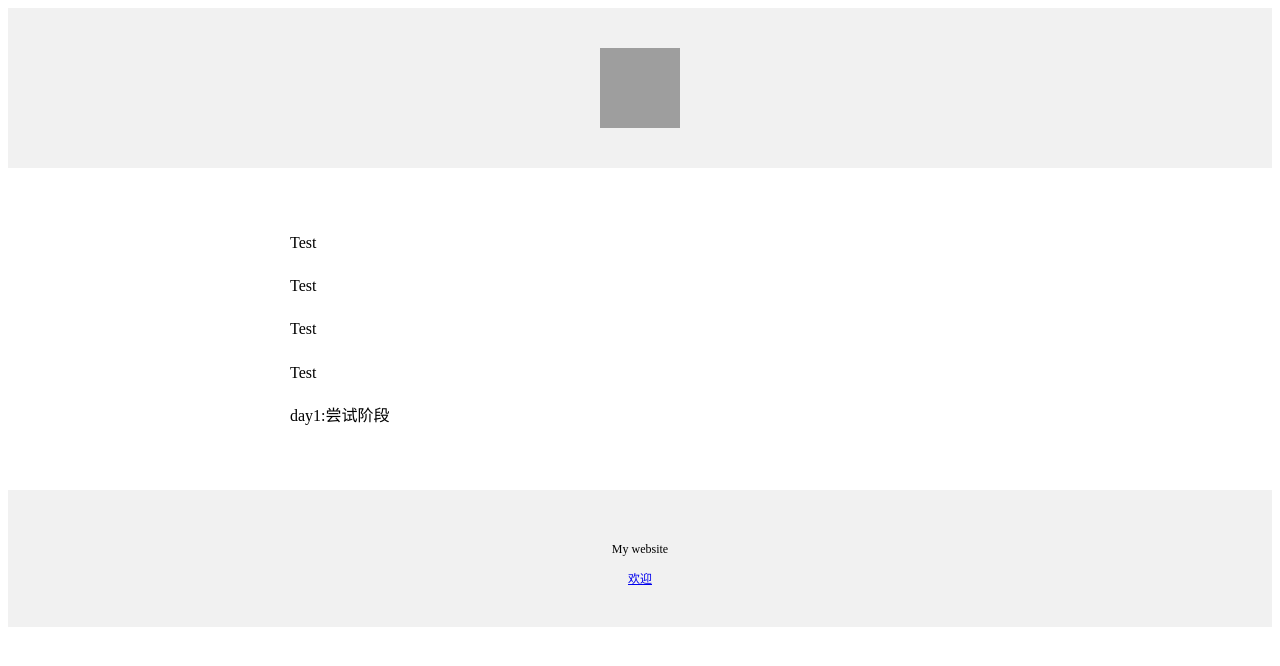
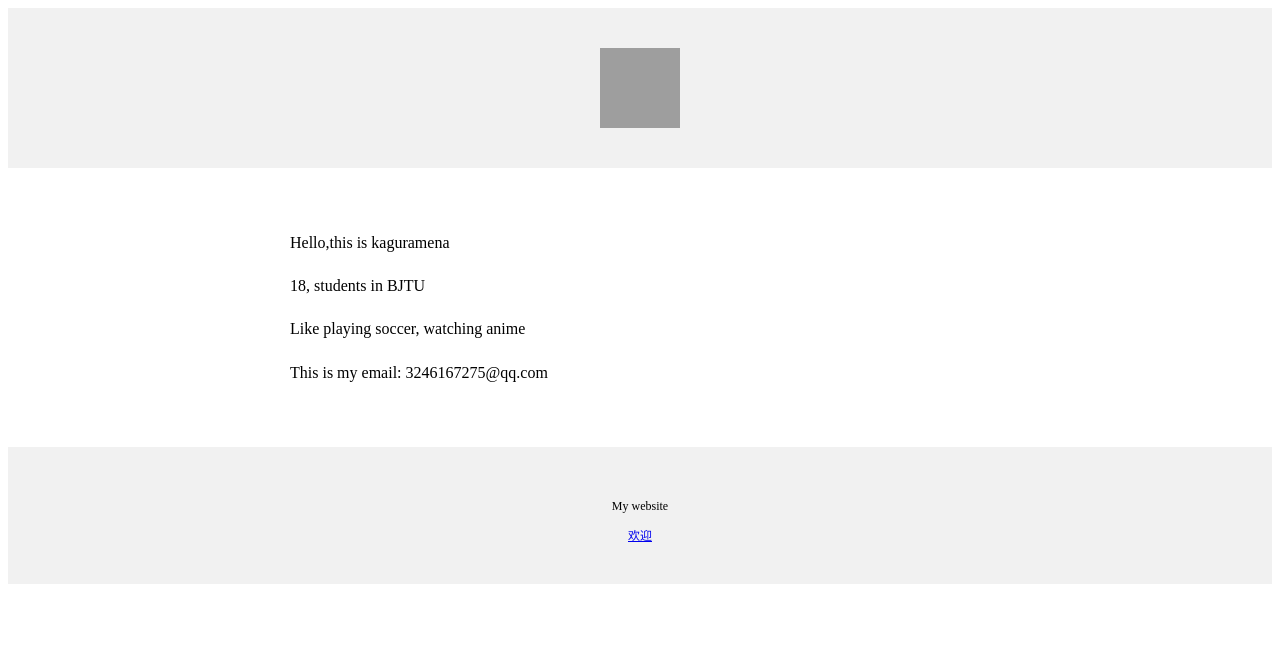
Before and after one commit to kaguramena/kagura, a plain HTML site: page index.html in a window 1280 px wide. Drawn offline with Linux system fonts and the light colour scheme; grey boxes are pictures that could not be loaded.

Commit message:
添加了自我介绍(版本10)

```diff
--- a/index.html
+++ b/index.html
@@ -12,11 +12,10 @@
         line-height: 1.7;
       "
     >
-      <p>Test</p>
-      <p>Test</p>
-      <p>Test</p>
-      <p>Test</p>
-      <p>day1:尝试阶段</p>
+      <p>Hello,this is kaguramena</p>
+      <p>18, students in BJTU</p>
+      <p>Like playing soccer, watching anime</p>
+      <p>This is my email: 3246167275@qq.com</p>
     </div>
     <div
       style="
```
